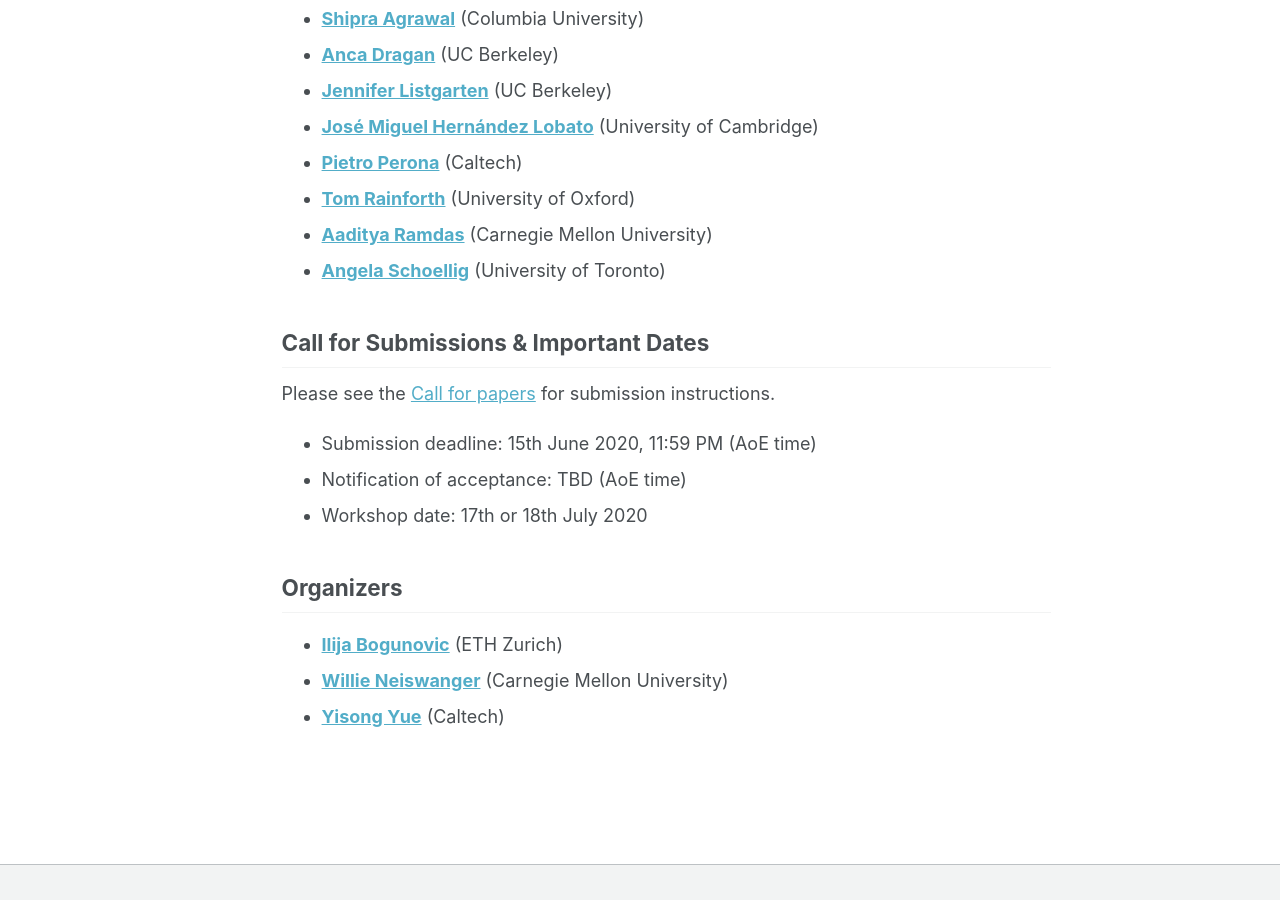
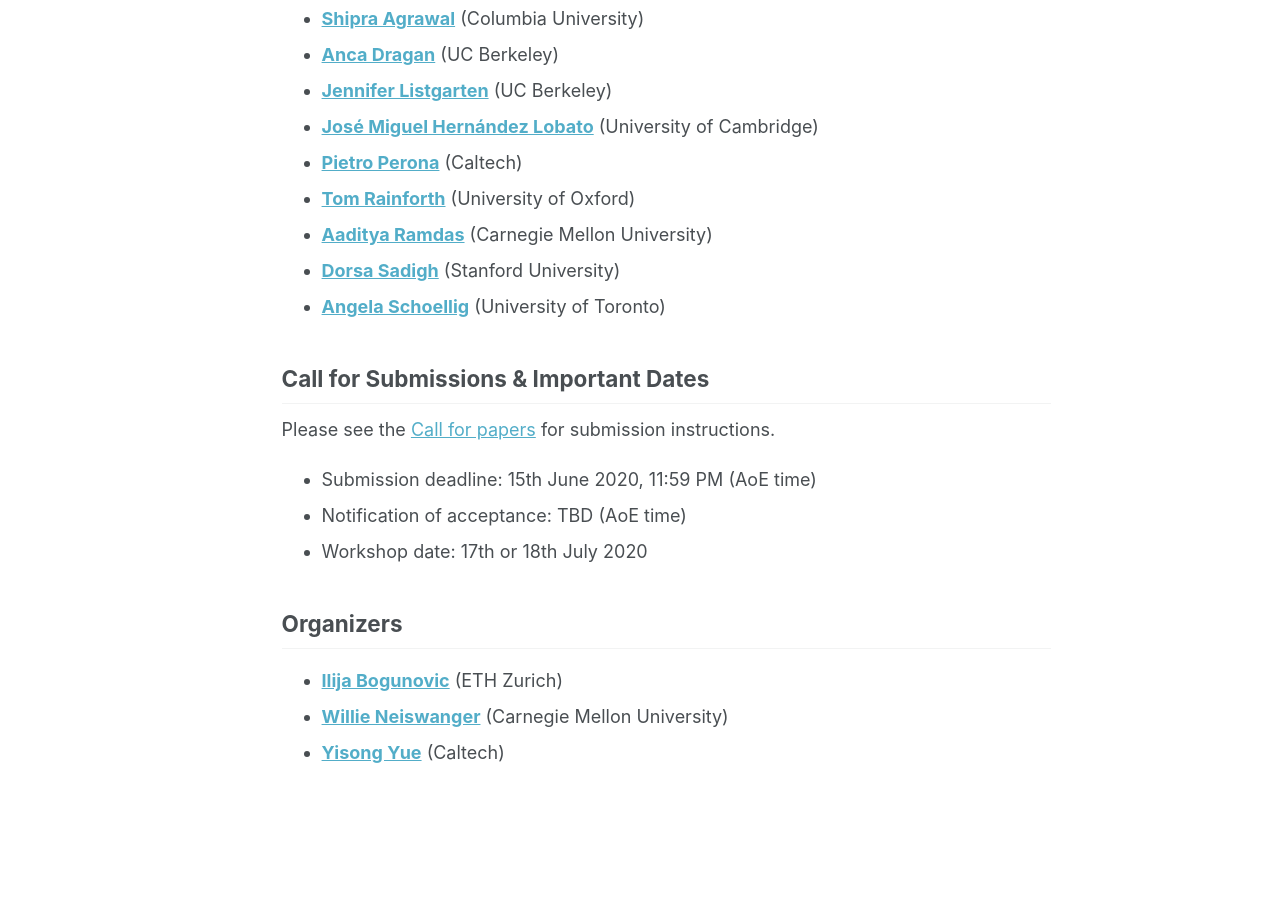
Before and after one commit to realworldml/icml2023, a Jekyll site: the page built from _pages/about.md, in a window 1280 px wide and 900 px high, scrolled down 713 px. Built offline with Jekyll 4.4.1, drawn with Linux system fonts in a browser that asks for light colours.

Commit message:
Add Dorsa to speakers

```diff
--- a/_pages/about.md
+++ b/_pages/about.md
@@ -24,6 +24,7 @@ Invited Speakers
 * **[Pietro Perona](http://www.vision.caltech.edu/Perona.html)** (Caltech)
 * **[Tom Rainforth](http://www.robots.ox.ac.uk/~twgr/)** (University of Oxford)
 * **[Aaditya Ramdas](https://www.stat.cmu.edu/~aramdas/)** (Carnegie Mellon University)
+* **[Dorsa Sadigh](https://dorsa.fyi/)** (Stanford University)
 * **[Angela Schoellig](http://www.dynsyslab.org/prof-angela-schoellig/)** (University of Toronto)
 
 Call for Submissions & Important Dates
```
Also changed, not shown: _pages/speakers.md (+1 -0 lines).
